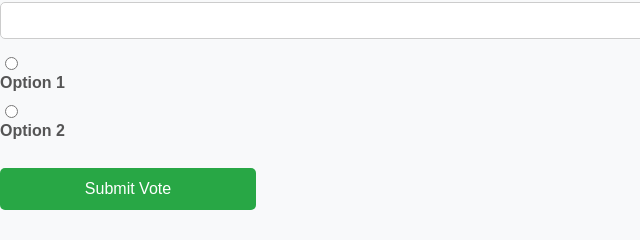
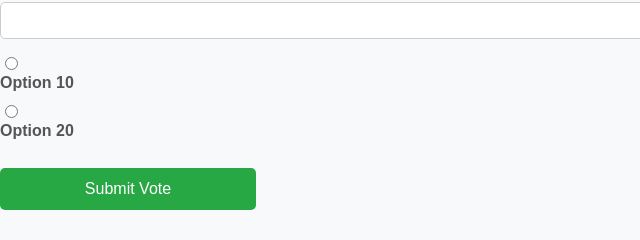
Before and after one commit to MridulS11/aws_project, a plain HTML site: page index.html in a window 1280 px wide. Shown: the part 194-434 px from the top of the page, 0-640 px from the left. Drawn offline with Linux system fonts and the light colour scheme.

Commit message:
Update index.html

```diff
--- a/index.html
+++ b/index.html
@@ -15,12 +15,12 @@
         <input type="text" id="id" name="id"><br>
         <div class="radio-group">
             <input type="radio" id="option1" name="choice" value="Option1">
-            <label for="option1">Option 1</label>
+            <label for="option1">Option 10</label>
         </div>
 
         <div class="radio-group">
             <input type="radio" id="option2" name="choice" value="Option2">
-            <label for="option2">Option 2</label>
+            <label for="option2">Option 20</label>
         </div>
 <br>
         <button type="submit">Submit Vote</button>
```
